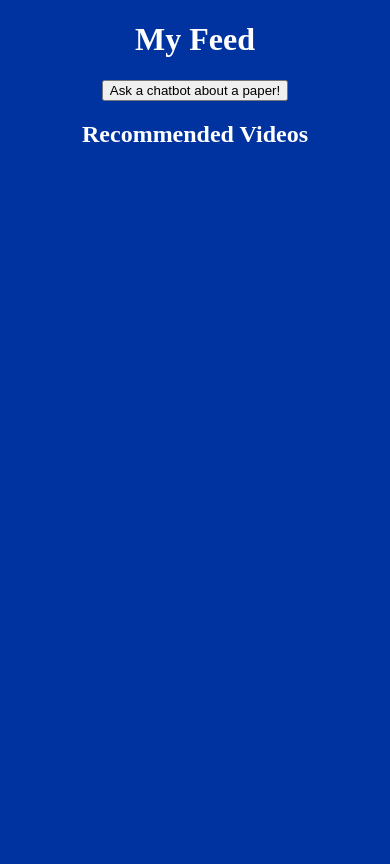
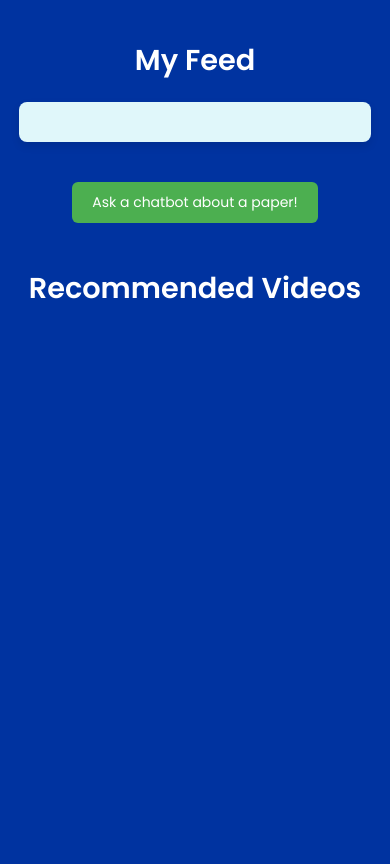
Before and after one commit to danyk20/SciFeed, a Flask app: template templates/feed.html in a window 390 px wide. Before the commit the page ends 142 px from the top, so only its background shows below. Run offline with Flask 3, Linux system fonts and the light colour scheme; the template is opened without the code that fills it, so the values that code supplies are empty.

Commit message:
Feat: Redesign

```diff
--- a/templates/feed.html
+++ b/templates/feed.html
@@ -1,38 +1,157 @@
 <!DOCTYPE html>
-<html>
+<html lang="en">
 <head>
     <title>My Feed</title>
+    <link rel="preconnect" href="https://fonts.googleapis.com">
+    <link rel="preconnect" href="https://fonts.gstatic.com" crossorigin>
+    <link href="https://fonts.googleapis.com/css2?family=Poppins:wght@300;400;500;600&display=swap" rel="stylesheet">
     <style>
         body {
+            font-family: 'Poppins', sans-serif;
+            background-color: #0033A0; /* Dominant Blue Background */
+            color: #fff; /* White Text for Readability */
             display: flex;
+            flex-direction: column;
+            align-items: center;
+            min-height: 100vh;
+            margin: 0;
+            padding-top: 20px;
+        }
+
+        h1, h2 {
+            color: #fff;
+            margin-bottom: 20px;
+        }
+
+        .container_paper {
+            background-color: #e0f7fa; /* Light blue for containers */
+            border-radius: 8px;
+            padding: 20px;
+            box-shadow: 0 4px 8px rgba(0, 0, 0, 0.1);
+            width: 90%;
+            max-width: 80%; /* Increased max-width for content */
+            margin-bottom: 20px;
+            color: #333; /* Dark text for readability inside containers */
+        }
+
+        .container_video {
+            background-color: #e0f7fa; /* Light blue for containers */
+            border-radius: 8px;
+            padding: 20px;
+            box-shadow: 0 4px 8px rgba(0, 0, 0, 0.1);
+            width: 90%;
+            max-width: 500px; /* Increased max-width for content */
+            margin-bottom: 20px;
+            color: #333; /* Dark text for readability inside containers */
+        }
+
+        .paper-grid {
+            display: grid;
+            grid-template-columns: repeat(auto-fit, minmax(280px, 1fr)); /* Responsive grid for papers */
+            gap: 20px; /* Space between paper containers */
             justify-content: center;
-        align-items: center;
-        margin: 0;
-        background-color: #0033A0;
-        display: flex;
-        flex-direction: column; /* Set flex container to be a column */
-        align-items: center; /* Center content horizontally */
-        justify-content: center; /* Center content vertically */
-
+            width: 100%;
         }
 
         .paper-container {
-            background-color: white;
-            width: 150px; /* Set the desired width for each entry container */
-            display: inline-block; /* Display the containers side by side */
-            margin: 10px; /* Add some spacing between the containers */
+            background-color: #fff; /* White background for individual papers */
+            border-radius: 8px;
+            padding: 15px;
+            box-shadow: 0 2px 4px rgba(0, 0, 0, 0.05);
+            text-align: left;
+            word-wrap: break-word; /* Ensure text wraps within the container */
+            max-width: 100%; /* Ensure it doesn't overflow grid column */
+            box-sizing: border-box; /* Include padding in width calculation */
         }
-    .container{
-        text-align: center;
+
+        .paper-container p {
+            margin-bottom: 10px;
+            line-height: 1.5;
         }
-    .video-title{
-        color: white;
+
+        .paper-container a {
+            color: #0033A0; /* Blue link color */
+            text-decoration: none;
+            font-weight: 500;
+        }
+
+        .paper-container a:hover {
+            text-decoration: underline;
+        }
+
+        ul {
+            list-style: none; /* Remove default bullet points */
+            padding: 0;
+            margin-top: 10px;
+        }
+
+        ul li {
+            margin-bottom: 5px;
+        }
+
+        .btn-primary {
+            padding: 12px 25px;
+            font-size: 16px;
+            background-color: #4caf50; /* Green button */
+            color: #fff;
+            border: none;
+            border-radius: 6px;
+            cursor: pointer;
+            transition: background-color 0.3s ease;
+            text-decoration: none; /* Remove underline from link */
+            display: inline-block; /* Allow padding and margin */
+            margin-top: 20px;
+            margin-bottom: 20px;
+        }
+
+        .btn-primary:hover {
+            background-color: #45a049;
+        }
+
+        .video-title {
+            color: #333; /* Dark text for video titles inside light container */
+            font-size: 1.2em;
+            margin-bottom: 10px;
+            display: block; /* Ensures title takes full width */
+        }
+
+        .video-container {
+            margin-top: 15px;
+            display: flex;
+            justify-content: center; /* Center the video */
+        }
+
+        video {
+            border-radius: 8px;
+            box-shadow: 0 2px 4px rgba(0, 0, 0, 0.1);
+            max-width: 100%; /* Ensure video scales on smaller screens */
+            height: auto;
+        }
+
+        /* Responsive adjustments */
+        @media (max-width: 768px) {
+            .container_video {
+                width: 95%;
+                padding: 15px;
+            }
+            .paper-grid {
+                grid-template-columns: 1fr; /* Single column on small screens */
+            }
+            h1, h2 {
+                font-size: 1.8em;
+            }
+            .btn-primary {
+                font-size: 14px;
+                padding: 10px 20px;
+            }
         }
     </style>
 </head>
 <body>
-    <h1 style="color: white;">My Feed</h1>
-    <div class="container" style="background-color: #999999;">
+    <h1>My Feed</h1>
+
+    <div class="container_paper">
+        <div class="paper-grid">
             {% for item in papers %}
             <div class="paper-container">
                 <p>{{item.summary}}</p>
@@ -48,27 +167,25 @@
             </div>
             {% endfor %}
         </div>
+    </div>
 
     <div>
-        <a href="/ask">
-            <button class="btn btn-primary btn-lg">Ask a chatbot about a paper!</button>
+        <a href="/ask" class="btn-primary">
+            Ask a chatbot about a paper!
         </a>
     </div>
 
-    <h2 style="color: white;">Recommended Videos</h2>
+    <h2>Recommended Videos</h2>
     {% for item in videos %}
-        <div class="container">
+    <div class="container_video">
         <label class="video-title"> {{item.title}}</label>
         <div class="video-container">
             <video controls width="320" height="180" title="{{item.title}}">
                 <source src="{{ item.url }}" type="video/mp4" title="{{item.title}}">
-                <!-- Add more <source> elements with different video formats for cross-browser support -->
                 Your browser does not support the video tag.
             </video>
         </div>
     </div>
     {% endfor %}
-
-
 </body>
 </html>
```
Lines whose indentation alone changed are shown as unchanged.
